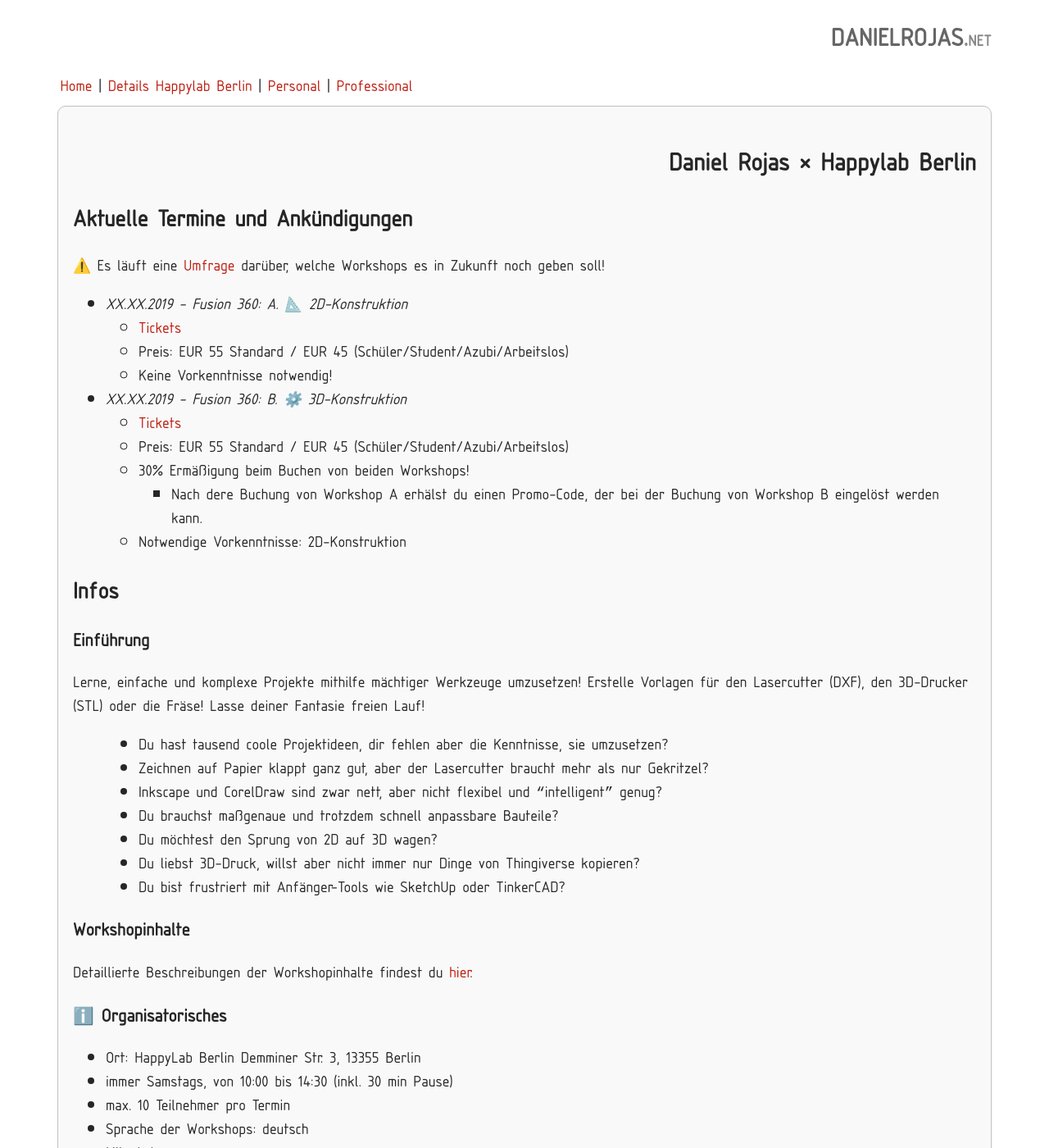
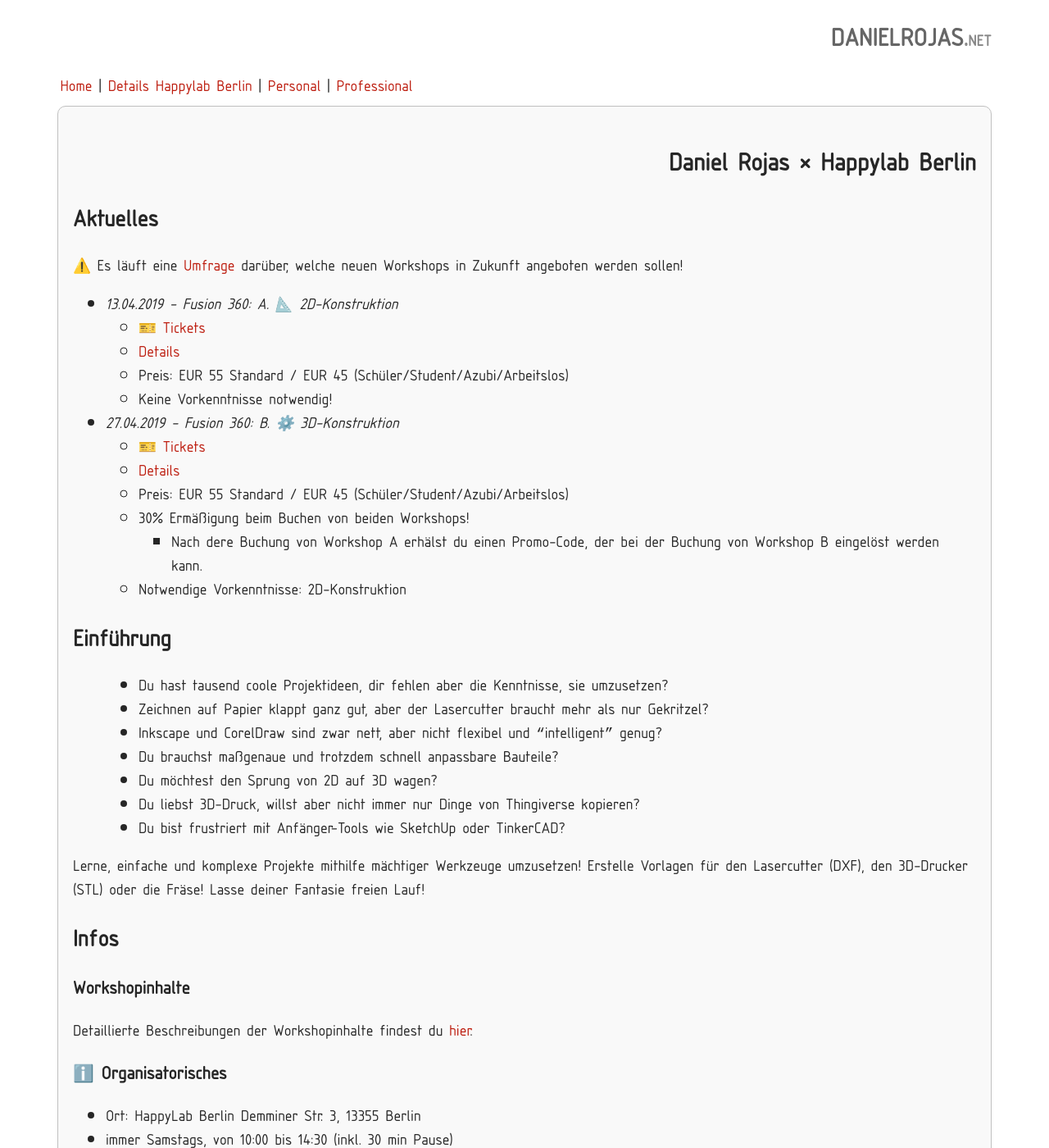
Before and after one commit to 17o2/17o2.github.io, a Jekyll site: the page built from _pages/90_happylab.md, in a window 1280 px wide and 1400 px high. Shown: the whole window at 82% size. Built offline with Jekyll 4.4.1, drawn with Linux system fonts in a browser that asks for light colours; nearby versions of some CDN libraries; some of the changed text lies outside the part shown.

```diff
--- a/_pages/90_happylab.md
+++ b/_pages/90_happylab.md
@@ -5,28 +5,25 @@ permalink: /happylab/
 category: invisible
 ---
 
-## Aktuelle Termine und Ankündigungen
+## Aktuelles
 
-⚠️ Es läuft eine [Umfrage](https://goo.gl/forms/UkmXidcZ80N0iU253) darüber, welche Workshops es in Zukunft noch geben soll!
+⚠️ Es läuft eine [Umfrage](https://goo.gl/forms/UkmXidcZ80N0iU253) darüber,
+welche neuen Workshops in Zukunft angeboten werden sollen!
 
-* *XX.XX.2019 - Fusion 360: A. 📐 2D-Konstruktion*
-  * [Tickets](https://www.eventbrite.com/e/fusion-360-workshop-2d-konstruktion-tickets-59287062199?aff=utm_source%3Deb_email%26utm_medium%3Demail%26utm_campaign%3Dnew_event_email&utm_term=eventurl_text)
+* *13.04.2019 - Fusion 360: A. 📐 2D-Konstruktion*
+  * [🎫 Tickets](https://www.eventbrite.com/e/fusion-360-workshop-2d-konstruktion-tickets-59287062199?aff=utm_source%3Deb_email%26utm_medium%3Demail%26utm_campaign%3Dnew_event_email&utm_term=eventurl_text)
+  * [Details](/happylab/details)
   * Preis: EUR 55 Standard / EUR 45 (Schüler/Student/Azubi/Arbeitslos)
   * Keine Vorkenntnisse notwendig!
-* *XX.XX.2019 - Fusion 360: B. ⚙️ 3D-Konstruktion*
-  * [Tickets](https://www.eventbrite.com/e/fusion-360-workshop-3d-konstruktion-tickets-59287182559?aff=utm_source%3Deb_email%26utm_medium%3Demail%26utm_campaign%3Dnew_event_email&utm_term=eventurl_text)
+* *27.04.2019 - Fusion 360: B. ⚙️ 3D-Konstruktion*
+  * [🎫 Tickets](https://www.eventbrite.com/e/fusion-360-workshop-3d-konstruktion-tickets-59287182559?aff=utm_source%3Deb_email%26utm_medium%3Demail%26utm_campaign%3Dnew_event_email&utm_term=eventurl_text)
+  * [Details](/happylab/details)
   * Preis: EUR 55 Standard / EUR 45 (Schüler/Student/Azubi/Arbeitslos)
   * 30% Ermäßigung beim Buchen von beiden Workshops!
      * Nach dere Buchung von Workshop A erhälst du einen Promo-Code, der bei der Buchung von Workshop B eingelöst werden kann.
   * Notwendige Vorkenntnisse: 2D-Konstruktion
 
-## Infos
-
-### Einführung
-
-Lerne, einfache und komplexe Projekte mithilfe mächtiger Werkzeuge umzusetzen!
-Erstelle Vorlagen für den Lasercutter (DXF), den 3D-Drucker (STL) oder die Fräse!
-Lasse deiner Fantasie freien Lauf!
+## Einführung
 
 > * Du hast tausend coole Projektideen, dir fehlen aber die Kenntnisse, sie umzusetzen?
 > * Zeichnen auf Papier klappt ganz gut, aber der Lasercutter braucht mehr als nur Gekritzel?
```
Also changed, not shown: other parts of _pages/90_happylab.md (+10 -3 lines).
